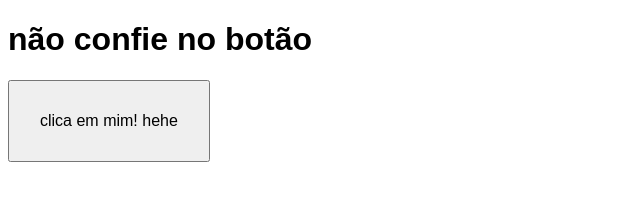
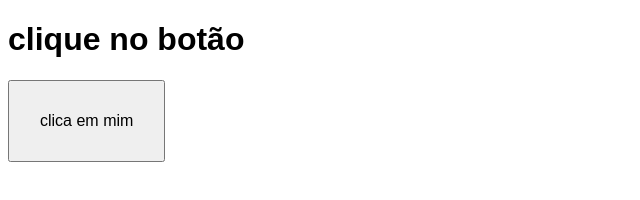
Before and after one commit to juliorasquinha1/Estudo-JavaScript, a plain HTML site: page ex003/index.html in a window 1280 px wide. Shown: the whole page, without its empty margins (0-640 px from the left). Drawn offline with Linux system fonts and the light colour scheme.

Commit message:
Update index.html

```diff
--- a/ex003/index.html
+++ b/ex003/index.html
@@ -10,11 +10,11 @@
     </style>
 </head>
 <body>
-    <h1>não confie no botão</h1>
-    <button onclick="clicou()">clica em mim! hehe</button>
+    <h1> clique no botão</h1>
+    <button onclick="clicou()">clica em mim</button>
     <script>
         function clicou() {
-            window.alert('voce clicou em mim pq otario tua familia vai ser minha')
+            window.alert('voce clicou no botao')
         }
     </script>
 </body>
```
